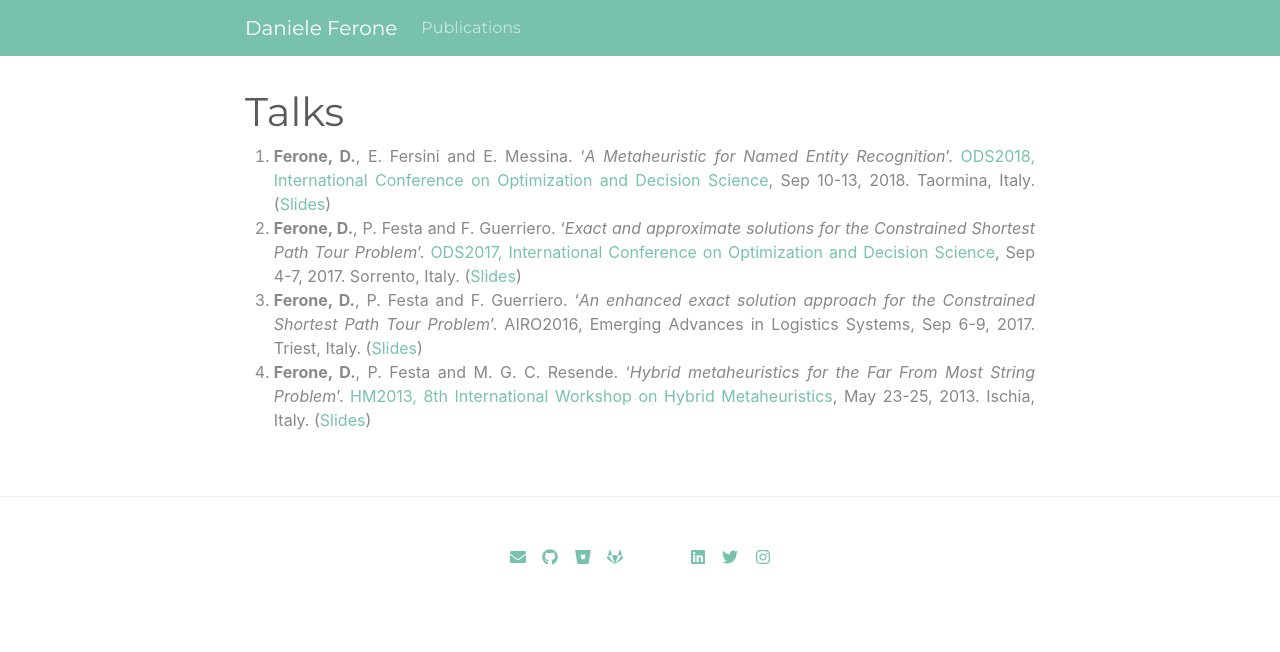
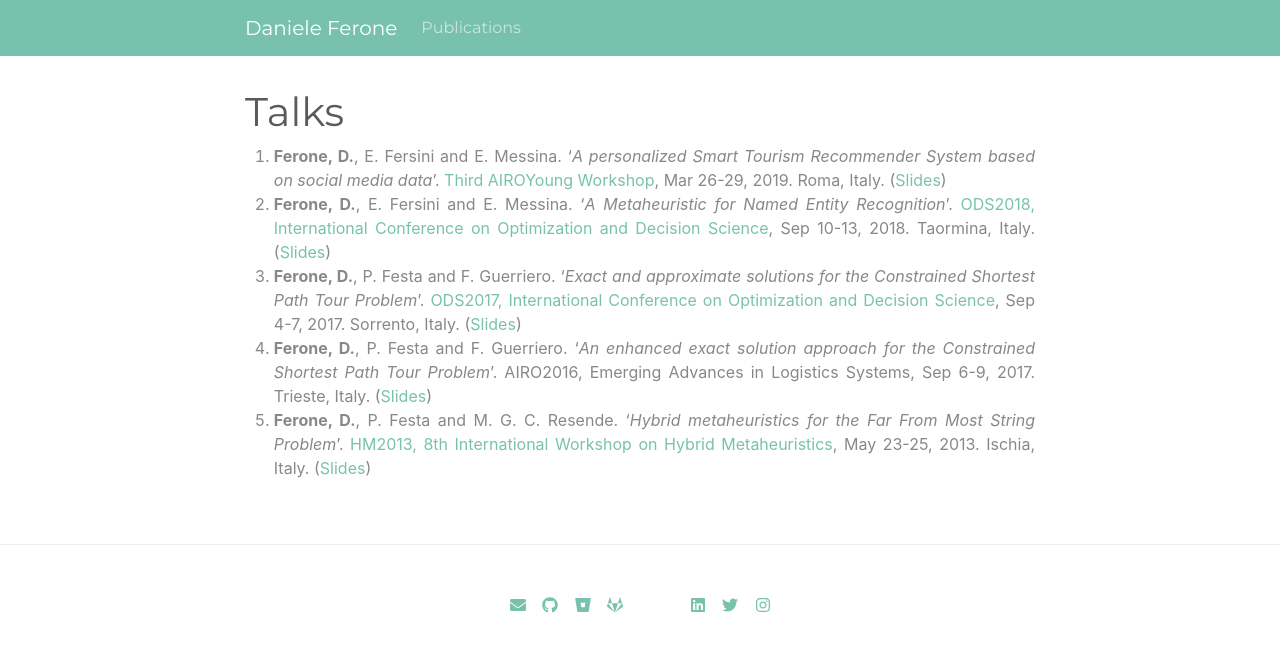
Before and after one commit to fdaniele85/fdaniele85.github.io, a Jekyll site: the page built from pages/talks.html, in a window 1280 px wide. Shown: the top 652 px of the page. Built offline with Jekyll 4.4.1, drawn with Linux system fonts in a browser that asks for light colours; nearby versions of some CDN libraries; a style sheet for code colours, icons or effects is not loaded.

Commit message:
3AYW talk

```diff
--- a/index.html
+++ b/index.html
@@ -73,7 +73,7 @@ $(document).ready(function(){
         <img  src="photos/20190328 bucatini.jpg" class="zoom img-fluid"  alt="Taormina">
       </a>
       <div class="card-body">
-        <p class="text-muted card-text">2019, Roma<br/><a href="https://workshop.airoyoung.org/">3AYW</a></p>
+        <p class="text-muted card-text">2019, Roma<br/><a href="https://workshop.airoyoung.org/2019">3AYW</a></p>
       </div>
     </div>
   </div>
--- a/pages/talks.html
+++ b/pages/talks.html
@@ -5,9 +5,10 @@ title: Talks
 
 <div class="text-justify publications">
 	<ol>
+		<li><strong>Ferone, D.</strong>, E. Fersini and E. Messina. ‘<em>A personalized Smart Tourism Recommender System based on social media data</em>’. <a href="https://workshop.airoyoung.org/2019/">Third AIROYoung Workshop</a>, Mar 26-29, 2019. Roma, Italy. (<a href="/papers/3AYW.pdf">Slides</a>)</li>
 		<li><strong>Ferone, D.</strong>, E. Fersini and E. Messina. ‘<em>A Metaheuristic for Named Entity Recognition</em>’. <a href="http://www.airoconference.it/ods2018/">ODS2018, International Conference on Optimization and Decision Science</a>, Sep 10-13, 2018. Taormina, Italy. (<a href="/papers/ODS2018.pdf">Slides</a>)</li>
 		<li><strong>Ferone, D.</strong>, P. Festa and F. Guerriero. ‘<em>Exact and approximate solutions for the Constrained Shortest Path Tour Problem</em>’. <a href="http://www.airoconference.it/ods2017/">ODS2017, International Conference on Optimization and Decision Science</a>, Sep 4-7, 2017. Sorrento, Italy. (<a href="/papers/ODS2017.pdf">Slides</a>)</li>
-		<li><strong>Ferone, D.</strong>, P. Festa and F. Guerriero. ‘<em>An enhanced exact solution approach for the Constrained Shortest Path Tour Problem</em>’. AIRO2016, Emerging Advances in Logistics Systems, Sep 6-9, 2017. Triest, Italy. (<a href="/papers/AIRO2016.pdf">Slides</a>)</li>
+		<li><strong>Ferone, D.</strong>, P. Festa and F. Guerriero. ‘<em>An enhanced exact solution approach for the Constrained Shortest Path Tour Problem</em>’. AIRO2016, Emerging Advances in Logistics Systems, Sep 6-9, 2017. Trieste, Italy. (<a href="/papers/AIRO2016.pdf">Slides</a>)</li>
 		<li><strong>Ferone, D.</strong>, P. Festa and M. G. C. Resende. ‘<em>Hybrid metaheuristics for the Far From Most String Problem</em>’. <a href="http://www.hm2013.unina.it">HM2013, 8th International Workshop on Hybrid Metaheuristics</a>, May 23-25, 2013. Ischia, Italy. (<a href="/papers/HM2013.pdf">Slides</a>)</li>
 	</ol>
 </div>
```
Also changed, not shown: 1 other file.
